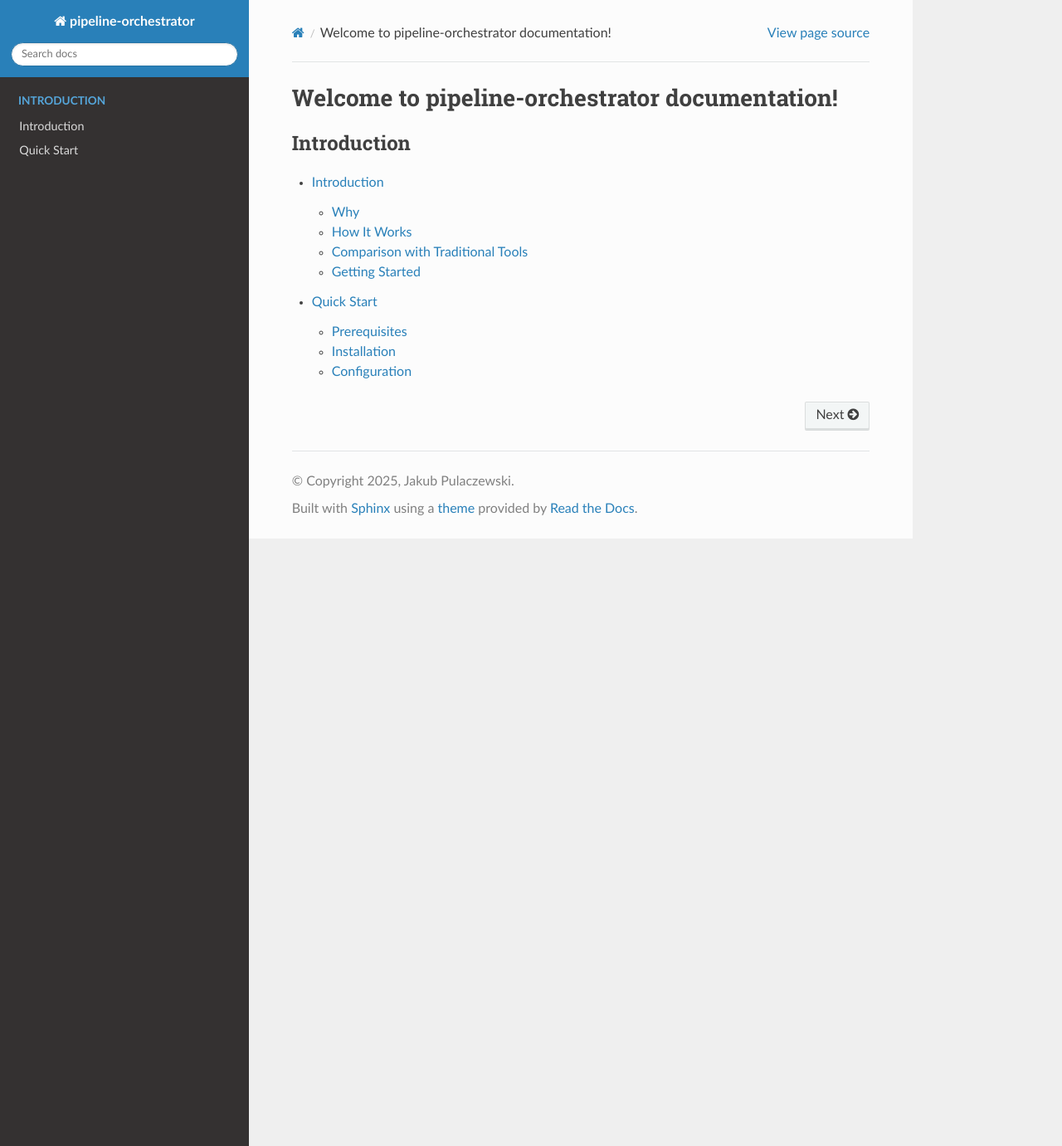
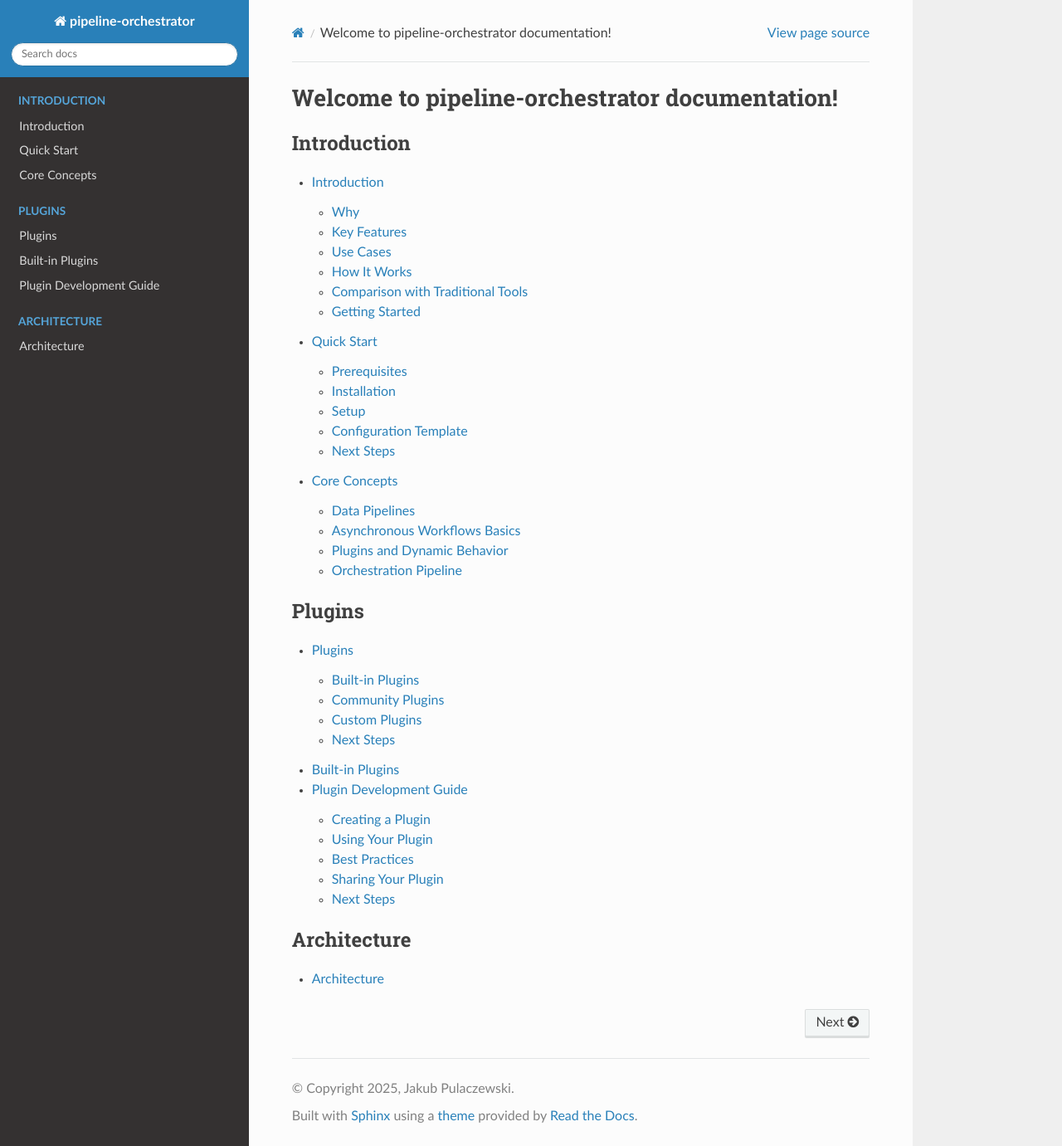
Before and after one commit to jakubpulaczewski/pipeline-flow, a Sphinx documentation site: the page built from docs/index.rst, in a window 1280 px wide and 1381 px high. Shown: the whole window at 83% size. Built offline with Sphinx 7.4.7 and the Read the Docs theme 3.1.0, drawn with Linux system fonts in a browser that asks for light colours; some of the changed lines change nothing that is shown.

Commit message:
Updated Docs. Also added few extra extensions for sphinx docs. Updated MakeFile to build it locally faster

```diff
--- a/docs/conf.py
+++ b/docs/conf.py
@@ -6,19 +6,23 @@
 # -- Project information -----------------------------------------------------
 # https://www.sphinx-doc.org/en/master/usage/configuration.html#project-information
 
-project = 'pipeline-orchestrator'
-copyright = '2025, Jakub Pulaczewski'
-author = 'Jakub Pulaczewski'
-release = '0.0.0'
+project = "pipeline-orchestrator"
+copyright = "2025, Jakub Pulaczewski"
+author = "Jakub Pulaczewski"
+release = "0.0.0"
 
 # -- General configuration ---------------------------------------------------
 # https://www.sphinx-doc.org/en/master/usage/configuration.html#general-configuration
 
-extensions = []
+extensions = [
+    "sphinx.ext.autodoc",  # Automatically document Python modules
+    "sphinx.ext.napoleon",  # Support for Google/NumPy docstrings
+    "sphinx.ext.doctest",  # Enable execution of Python examples
+    "sphinx.ext.viewcode",  # Adds links to highlighted source code
+]
 
-templates_path = ['_templates']
-exclude_patterns = ['_build', 'Thumbs.db', '.DS_Store']
-
+templates_path = ["_templates"]
+exclude_patterns = ["_build", "Thumbs.db", ".DS_Store"]
 
 
 # -- Options for HTML output -------------------------------------------------
@@ -26,7 +30,8 @@ exclude_patterns = ['_build', 'Thumbs.db', '.DS_Store']
 
 
 import sphinx_rtd_theme
-html_theme = 'sphinx_rtd_theme'
 
-html_static_path = ['_static']
+html_theme = "sphinx_rtd_theme"
+
+html_static_path = ["_static"]
 html_sidebars = {}
--- a/docs/index.rst
+++ b/docs/index.rst
@@ -8,8 +8,26 @@ Welcome to pipeline-orchestrator documentation!
 
 
 .. toctree::
-  :maxdepth: 2
-  :caption: Introduction
+   :maxdepth: 2
+   :caption: Introduction
 
-  pages/introduction.rst
-  pages/quick_start.rst
+   pages/introduction.rst
+   pages/quick_start.rst
+   pages/core_concepts.rst
+
+
+.. toctree::
+   :maxdepth: 2
+   :caption: Plugins
+
+   pages/plugins.rst
+   pages/core_plugins.rst
+   pages/plugin_development.rst
+
+
+
+.. toctree::
+   :maxdepth: 2
+   :caption: Architecture
+
+   pages/architecture.rst
--- /dev/null
+++ b/docs/pages/architecture.rst
@@ -0,0 +1,5 @@
+.. _architecture:
+
+
+Architecture
+============
--- /dev/null
+++ b/docs/pages/core_concepts.rst
@@ -0,0 +1,89 @@
+.. _core_concepts:
+
+Core Concepts
+==============
+This section introduces the fundamental concepts behind ``pipeline-orchestrator``, helping
+you understand its core principles and how it functions.
+
+Data Pipelines
+----------------------
+``pipeline-orchestrator`` supports three types of data pipelines: ETL, ELT, and ETLT. Each pipeline
+type has a unique structure and workflow, as described below:
+
+.. list-table:: Data Pipeline Types
+   :widths: 25 50
+   :header-rows: 1
+
+   * - Pipeline Type
+     - Pipeline Definition
+   * - **ETL** (Extract, Transform, Load)
+     - A traditional data processing pipeline that extracts data from source systems, transforms it into a usable format, and loads it into a target system like a data warehouse.
+   * - **ELT** (Extract, Load, Transform)
+     - ELT differs from ETL by loading raw data directly into the target system before transformation, leveraging the power of modern databases for processing.
+   * - **ETLT** (Extract, Load, Transform, Load)
+     - ETLT extends traditional ETL pipelines by introducing an additional transformation step after loading to enable further refnements and data enrichment.i
+
+
+Asynchronous Workflows Basics
+-----------------------------
+Unlike traditional sequential workflows, ``pipeline-orchestrator`` utilizes asynchronous pipeline execution to
+maximize efficiency and reduce processing time. This approach allows multiple pipelines to run concurrently, and
+can be particularly useful for I/O-bound tasks.
+
+**Key Benefits of Asynchronous Workflows:**
+
+- Faster Processing: Execute tasks in parallel to reduce overall processing time when working with I/O bound tasks.
+- Optimised Resource Utilization: Utilize system resources more efficiently by running multiple tasks concurrently.
+- Efficiently Manage Long-Running Tasks: Handle long-running tasks without blocking the entire workflow.
+
+Plugins and Dynamic Behavior
+----------------------------
+``pipeline-orchestrator`` supports a :ref:`dynamic plugin system <plugins>` that allows users and the community to extend functionality
+without modifying the core codebase. Plugins can be added or updated on the fly, enabling rapid development and deployment.
+
+
+**Plugins enable:**
+
+- Custom Data Sources and Sinks: Connect to various data sources like databases, APIs, and cloud storage.
+- Custom Transformations: Implement custom data transformations and processing logic.
+
+Orchestration Pipeline
+----------------------
+Orchestration refers to the automated arrangement, coordination, and management of pipelines in a workflow.
+``pipeline-orchestrator`` uses pipeline configuration file to define the sequence of steps and dependencies
+
+
+Example YAML configuration for using a plugin:
+
+
+.. code:: yaml
+
+    plugins:
+        custom_plugin:
+            ... # Define your plugin configuration here
+    pipelines:
+      pipeline1:
+        type: ETL
+        phases:
+          extract:
+            steps:
+              - id: fetch data from api.example.com
+                plugin: api_connector_example
+                params:
+                  endpoint: "https://api.example.com/data"
+          transform:
+            steps:
+              - name: process_data
+                plugin: transform_example_plugin
+                params:
+                    ... # Define your transformation parameters
+          load:
+            steps:
+              - id: load data to database
+                plugin: mysql_connector
+                params:
+                  table: target_table
+                  user: user
+                  password: password
+
+For a full list of available plugins, see: :ref:`Plugins <core_plugins>`.
--- /dev/null
+++ b/docs/pages/core_plugins.rst
@@ -0,0 +1,4 @@
+.. _core_plugins:
+
+Built-in Plugins
+========================
--- a/docs/pages/introduction.rst
+++ b/docs/pages/introduction.rst
@@ -1,21 +1,21 @@
 Introduction
 ============
-
-Welcome to the documentation for ``pipeline-orchestrator``, a tool for managing ETL/ELT/ETLT pipelines with asynchronous
-execution and dynamic plugin support. Whether you're processing big data, building real-time analytics, or designing scalable workflows.
+Whether you're processing big data, building real-time analytics, or designing scalable workflows,
+``pipeline-orchestrator`` provides a lightweight and extensible solution for managing ELT/ETL/ETLT data pipelines.
 
 This documentation will guide you through the process of setting up and using ``pipeline-orchestrator``.
 If you have any questions or need help, please don't hesitate to reach out to us.
 
 Why
 ---
-One of the most common challenges in data engineering is managing complex and numerous data workflows.
-Traditional tools like Apache Airflow or Luigi are powerful but can be cumbersome to set up and maintain.
+Managing complex data workflows is a common challenge in data engineering. Traditional tools like **Apache Airflow** and **Luigi**
+are powerful but require complex setups, heavyweight infrastructure, and extensive maintenance.
 
-``pipeline-orchestrator`` aims to provide a lightweight, flexible, and scalable alternative for orchestrating data pipelines.
+``pipeline-orchestrator`` provides a lightweight, flexible, and scalable alternative for orchestrating data pipelines
+with minimal overhead.
 
-Key Features:
-~~~~~~~~~~~~~
+Key Features
+-------------
 Key features of ``pipeline-orchestrator`` include:
 
 - **Easy Configuration**: Define pipelines with a simple YAML file.
@@ -27,20 +27,19 @@ Key features of ``pipeline-orchestrator`` include:
 
 
 Use Cases
-~~~~~~~~~
+------------
 ``pipeline-orchestrator`` is ideal for:
 
-- **ETL/ETL/ETLT Pipelines**: Extracting, transforming, and loading data into warehouses or lakes.
-- **Real-Time Analytics**: Processing streaming data for dashboards or reports.
-- **IoT Data Processing**: Managing asynchronous sensor data ingestion and transformation.
-- **Data Science Pipelines**: Automating data preprocessing, feature engineering, and model training workflows.
+- **Data Pipelines**: Extract, transform, and load data into warehouses or lakes.
+- **ETL/ELT/ETLT Workflows**: Automating data transformation and loading processes.
+- **Workflow Automation**: Orchestrating complex workflows with multiple dependencies.
 
 How It Works
 ------------
 At a high level, ``pipeline-orchestrator`` works as follows:
 
-1. **Define Pipelines**: Specify the steps (e.g., extract, transform, load) using plugins.
-2. **Configure Settings**: Customize the orchestrator's behavior with a simple YAML file.
+1. **Define Pipelines**: Specify the steps (e.g., extract, transform, load) using :ref:`plugins <plugins>`.
+2. **Configure Settings**: Customize behaviour with a YAML configuration file.
 3. **Run Asynchronously**: Execute tasks in parallel to maximize efficiency.
 4. **Monitor and Adjust**: Track progress, debug errors, and make runtime adjustments.
 
@@ -48,9 +47,9 @@ Comparison with Traditional Tools
 ---------------------------------
 Unlike traditional tools like Apache Airflow or Luigi, ``pipeline-orchestrator`` focuses on:
 
-- Asynchronous task execution for faster processing.
-- A lightweight and modular plugin system.
-- Simplicity in configuration and deployment.
+- Asynchronous task execution for concurrent processing.
+- A lightweight, modular plugin system for easy extensibility.
+- Simpler configuratio with YAML, reducing setup overhead.
 
 Getting Started
 ---------------
--- /dev/null
+++ b/docs/pages/plugin_development.rst
@@ -0,0 +1,119 @@
+.. _plugin_development:
+
+Plugin Development Guide
+========================
+Plugins are the building blocks of ``pipeline-orchestrator`` that enable users to meet their specific
+data processing needs.
+
+Plugins follow a standardised structure and can be easily integrated into the system. This guide will help you
+understand the plugin development process and build custom plugins for your pipelines.
+
+Creating a Plugin
+-----------------
+
+1. **Plugin Structure**
+
+A plugin is any Python function class that is wrapped in a decorator. It is not required but recommend to include id
+as a function argument to uniquely identify the plugin. If you do not provide an id, the system will generate an
+unique identifier for the plugin based on the outer function name.
+
+If you would like to add additional arguments to the plugin itself, you can do so by adding them to the inner function.
+
+For example, the following code snippet demonstrates a simple plugin that converts the input string to uppercase:
+
+
+.. code:: python
+
+  >>> from functools import wraps
+  >>> from pipeline_orchestrator.common.type_def import AsyncPlugin, SyncPlugin
+  >>> from pipeline_orchestrator.core.plugins import plugin
+
+Asynchronous Plugin:
+  >>> def async_plugin(id: str) -> AsyncPlugin:
+  >>>   @wraps(custom_plugin)
+  >>>   async def inner(data: str, arg1, arg2) -> None:
+  >>>       return data.upper()
+  >>>   return inner
+
+Synchronous Plugin:
+  >>> def sync_plugin(id: str) -> SyncPlugin:
+  >>>   @wraps(custom_plugin)
+  >>>   async def inner(data: str, arg1, arg2) -> None:
+  >>>       return data.upper()
+  >>>   return inner
+
+2. **Register the Plugin**:
+To dynamically register a plugin with the system, use the `plugin` decorator. This will allow the system to identify and load the plugin when needed.
+In the decorator, specify the phase in which the plugin will be executed and optionally the plugin name, if different from the function name.
+
+For example, to register the plugin created in the previous step:
+
+
+.. code:: python
+
+  >>> from pipeline_orchestrator.core.models import PipelinePhase
+  >>> @plugin(PipelinePhase.EXTRACT_PHASE, "custom_plugin")
+  >>> def custom_plugin(id: str) -> SyncPlugin:
+  >>>     @wraps(custom_plugin)
+  >>>     async def inner(data: str) -> None:
+  >>>         return data.upper()
+  >>>     return inner
+...
+
+
+
+Using Your Plugin
+-----------------
+After creating and registering your plugin, you can use it in your pipeline configuration file.
+If it is a custom plugin, ensure that you are using ''custom'' when defining the plugin in the pipeline configuration file.
+You can either specify the directory where the plugin is located or provide the plugin file name.
+
+For example, to use the custom plugin created in the previous steps:
+
+.. code:: yaml
+
+    plugins:
+      custom:
+        dirs:
+          - /path/to/custom/plugins
+        files:
+          - custom_plugin.py
+    pipelines:
+      pipeline1:
+        # Define your pipeline configuration here
+
+
+Alternatively, to use community plugins, you can specify the plugin name directly in the pipeline configuration file.
+For example, to use the `api_connector_example` plugin:
+
+.. code:: yaml
+
+    plugins:
+      community:
+        - api_connector_example
+    pipelines:
+      pipeline1:
+        # Define your pipeline configuration here
+
+
+Best Practices
+-----------------
+- Follow Naming Conventions: Ensure your plugin name is descriptive and unique.
+- Use Descriptive Arguments: Use meaningful names for arguments to make the plugin more readable.
+- Document Your Plugin: Include comments and docstrings to explain the purpose and functionality of the plugin.
+- Test Your Plugin: Write unit tests to validate the plugin's functionality and ensure it works as expected.
+- Share Your Plugin: Consider sharing your plugin with the community by contributing to the official plugin repository.
+
+
+Sharing Your Plugin
+-------------------
+Once your plugin is ready, consider sharing it with the community by contributing to the
+`official plugin repository <https://github.com/jakubpulaczewski/pipeline-orchestrator-community>`_.
+
+
+
+Next Steps
+-----------
+- Explore more :ref:`built-in plugins <core_plugins>` for inspiration.
+
+Happy coding! 🚀
--- /dev/null
+++ b/docs/pages/plugins.rst
@@ -0,0 +1,49 @@
+.. _plugins:
+
+Plugins
+=======
+Plugins extend the functionality of ``pipeline-orchestrator``, allowing users to integrate with
+different data sources, apply custom transformations, and enhance pipeline capabilities without
+modifying the core system.
+
+Built-in Plugins
+----------------
+As of now, there are no ref:`built-in plugins <core_plugins>` available. However, as the project grows, we will add more plugins to the core system.
+We will be adding plugins for common use cases, including:
+- Database Connectors (MySQL, PostgreSQL, etc.)
+- Cloud Storage Connectors (AWS S3, Google Cloud Storage, etc.)
+- API Connectors (REST, GraphQL, etc.)
+- Data Transformation Plugins (Pandas, PySpark, etc.)
+
+To use a built-in plugin, you only need to specify the plugin name and its parameters in the pipeline configuration file. These
+plugins are by default available in the system and do not require additional installation.
+
+Community Plugins
+-----------------
+The community can contribute plugins to the ``pipeline-orchestrator`` ecosystem. Community plugins can be shared with others
+and used in different pipelines. To use a community plugin, you need to install the plugin package using a package manager like
+pip or poetry.
+
+It is worth noting that community plugins are not part of the core system and need to be imported explicitly,
+as well defined in the yaml configuration file.
+
+.. code:: bash
+
+  pip install 'pipeline-orchestrator-community[PLUGIN_NAME]'
+
+where ``PLUGIN_NAME`` is the name of the plugin defined as an extra dependency in the plugin package.
+
+For a list of available plugins, visit the `Community Plugin Repository <https://github.com/jakubpulaczewski/pipeline-orchestrator-community>`_.
+
+Custom Plugins
+--------------
+For advanced use cases, you can build custom plugins to extend the functionality. Custom plugins enable:
+- Custom Data Extraction: Connect to APIs, web services, or proprietary data sources.
+- Advanced Transformations: Implement business-specific data processing logic.
+- Specialized Load Mechanisms: Load data into unique storage formats or non-standard databases.
+
+
+Next Steps
+-------------
+- Explore the Plugin Development Guide to build your own :ref:`custom plugins <plugin_development>`.
+- Contribute to the Community Plugin Repository and help others build better pipelines.
--- a/docs/pages/quick_start.rst
+++ b/docs/pages/quick_start.rst
@@ -2,28 +2,73 @@
 
 Quick Start
 ===========
-This guide will help you set up and run your first pipeline in just a few minutes. Follow these steps to get started!
-
+This guilde will walk you through setting up ``pipeline-orchestrator``, running your first pipeline and understand the
+basic workflow.
 
 Prerequisites
 -------------
-Before you begin, ensure you have the following:
+Before installing ``pipeline-orchestrator``, ensure you have the following dependencies installed:
 
-- Python 3.13 or later installed on your machine.
+- Python 3.12 or later installed on your machine.
+- A python package manager (e.g., pip or poetry).
+- Basic Knowledge of YAML (used for pipeline configuration).
 - Access to required data sources (e.g., S3 Buckets, databases, APIs).
-- Basic Knowledge of YAML (used for pipeline configuration).
 
+To check your Python version, run:
+
+.. code:: bash
+
+  python --version
 
 Installation
 ------------
-``pipeline`` is available on PyPI and can be installed using pip or poetry. To install using pip, run:
+``pipeline-orchestrator`` is available on PyPI and can be installed using pip or poetry. To install using pip, run:
 
 .. code:: bash
 
-  pip install returns  # or better use poetry
+  pip install pipeline-orchestrator  # or better use poetry
+
+Setup
+------------
+After installation, add the following import statement to your Python script:
+
+.. code:: python
+
+  >>> from pipeline-orchestrator.entrypoint import start
+
+You can either provide a yaml file path or a python string to the ``start`` function.
+The yaml file should contain the pipeline configuration.
+
+Configuration Template
+-------------
+Setup a configuration file for your pipeline. Create a new YAML file (e.g., ``pipeline.yaml``)
+and define your pipeline steps.
+
+.. code:: yaml
+
+    plugins:
+       ... # Step 1. Add your plugins here
+    pipelines:
+        pipeline1:
+          type: ... # Step 2. Define your pipeline type (ETL, ELT or ETLT)
+          phases:
+            extract:
+              steps:
+                - ... # Step 3. Define your extract phase
+            transform:
+              steps:
+                - ... # Step 4. Define your transform phase (if ETL or ETLT defined
+            load:
+              steps:
+                - ... # Step 5. Define your load phase
+            transform_at_load:
+              steps:
+                - ... # Step 6. Define your transform at load phase (if ETLT defined)
 
 
+Next Steps
+-------------
+- Explore the full documentation to learn more about the pipeline configuration and advanced features.
+- Learn more about :ref:`Building Custom Plugins <plugin_development>`.
 
-Configuration
--------------
-Setup a configuration file for your pipeline. Create a new YAML file (e.g., ``pipeline.yaml``) and define your pipeline steps:
+Happy orchestrating! 🚀
```
Also changed, not shown: 1 other file.
